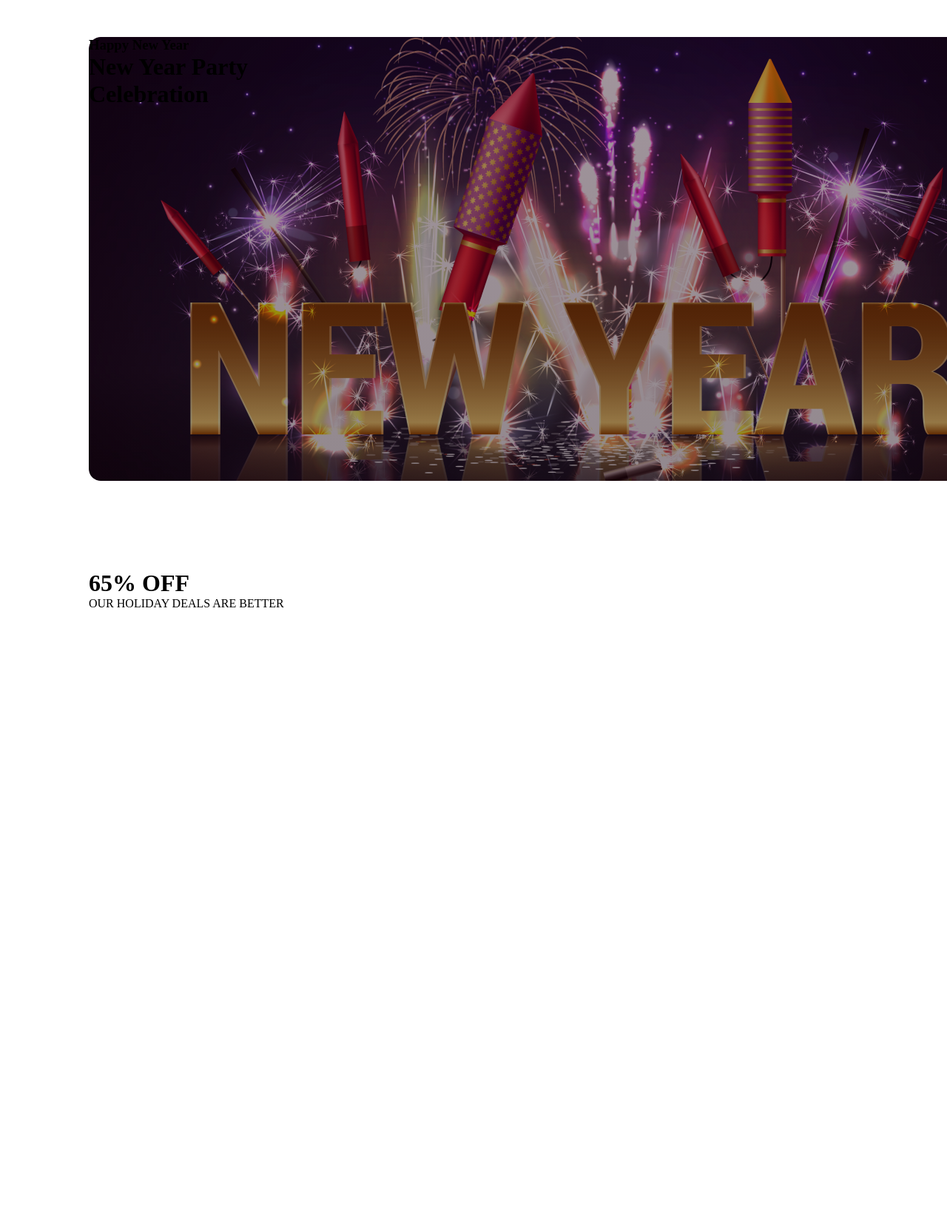
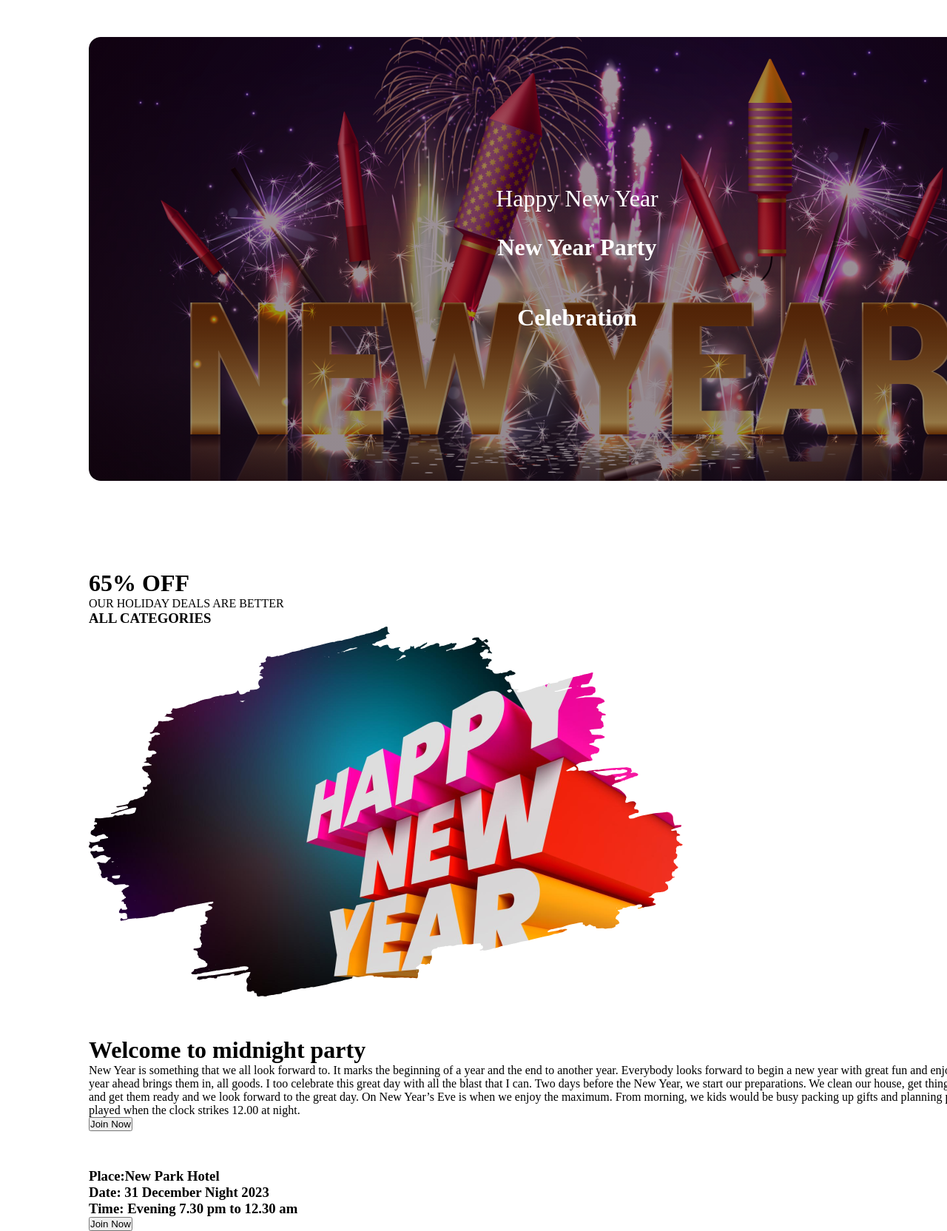
Before and after one commit to Abir0D/Assignment1, a plain HTML site: page index.html in a window 1280 px wide. Shown: the top 1664 px of the page at 74% size. Before the commit the page ends 825 px from the top, so only its background shows below. Drawn offline with Linux system fonts and the light colour scheme.

Commit message:
addeded hero title

```diff
--- a/index.html
+++ b/index.html
@@ -18,21 +18,44 @@
     <div class="banner-section">
     <div class="hero-title">
     <h3>Happy New Year</h3>
-    <h1>New Year Party <br>
-         Celebration   </h1>
+    <h1>New Year Party<br>Celebration</h1>
     </div>
     </div>
     </div>
     </div>
-
     </header>
-
     <div class="container">
     <div class="number-title">
     <h1>65% OFF</h1>
     <p>OUR HOLIDAY DEALS ARE BETTER</p>
+    <h3>ALL CATEGORIES</h3>
+    <img src="images/New Year Photo.png" alt="">
     </div>
     </div>
+    <div class="container">
+    <div class="welcome-parti-section">
+    <div class="welcome-text">
+    <h1>Welcome to midnight party</h1>
+    <p>
+        New Year is something that we all look forward to. It marks the beginning of a year and the end to another year.
 
+        Everybody looks forward to begin a new year with great fun and enjoyment and wish that the year ahead brings them in, all goods. I too celebrate this great day with all the blast that I can.
+
+        Two days before the New Year, we start our preparations. We clean our house, get things in order, buy crackers and get them ready and we look forward to the great day. On New Year’s Eve is when we enjoy the maximum. From morning, we kids would be busy packing up gifts and planning pranks that could be played when the clock strikes 12.00 at night.
+    </p>
+    <button>Join Now</button>
+    </div>
+    </div>
+    </div>
+    <div class="container">
+    <div class="place-section">
+    <div class="place-info">
+    <h3><span>Place:</span>New Park Hotel</h3>
+    <h3><span>Date: </span> 31 December Night 2023</h3>
+    <h3><span>Time:</span> Evening 7.30 pm to 12.30 am</h3>
+    <button>Join Now</button>
+    </div>
+    </div>
+    </div>
 </body>
 </html>
--- a/styles/style.css
+++ b/styles/style.css
@@ -21,3 +21,22 @@
   border-radius: 16px;
   margin-bottom: 120px;
 }
+.hero-title {
+    text-align: center;
+    align-items: center;
+    padding-top: 200px;
+}
+.hero-title h3 {
+    color: #fff;
+    font-size: 32px;
+    font-style: normal;
+    font-weight: 400;
+    line-height: normal;
+}
+.hero-title h1 {
+    color: #fff;
+    font-size: 72;
+    font-style: normal;
+    font-weight: 900;
+    line-height: 95px;
+}
```
